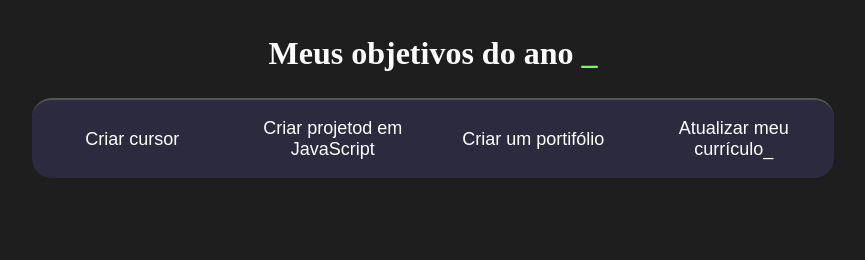
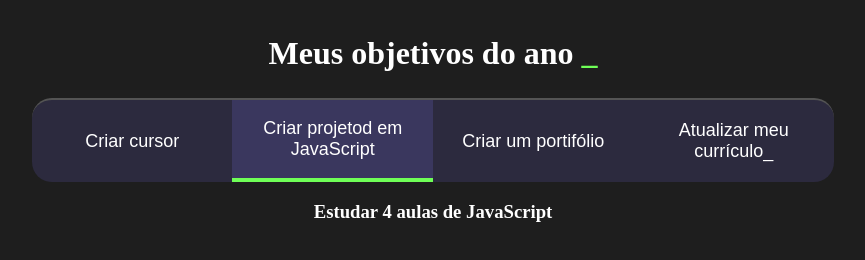
Before and after one commit to Beabenhossi/3F_2024--Benhossi, a plain HTML site: page index.html in a window 1280 px wide. Both pictures are taken after a click on the button "Criar projetod em JavaScript". Shown: the whole page, without its empty margins (207-1072 px from the left). Drawn offline with Linux system fonts and the light colour scheme.

Commit message:
Aula 10/05

```diff
--- a/index.html
+++ b/index.html
@@ -16,6 +16,11 @@
             <button class="botao">Criar um portifólio</button>
             <button class="botao">Atualizar meu currículo_</button>
         </div>
+        <div class="abas-textos">
+            <div class="aba-conteudo">
+                <h3 class="aba-conteudo-titulo-principal">Estudar 4 aulas de JavaScript</h3>
+            </div>
+        </div>
     </section>
             <script src="main.js"></script>
 </body>
--- a/main.js
+++ b/main.js
@@ -2,6 +2,9 @@ const botoes = document.querySelectorAll(".botao");
 
 for (let i = 0; i < botoes.length; i++){
     botoes [i].onclick = function(){
-
+        for (let j = 0; j < botoes.length; j++ ){
+            botoes[j].classList.remove("ativo")
+        }
+        botoes[i].classList.add("ativo")
     }
 }
--- a/style.css
+++ b/style.css
@@ -42,6 +42,11 @@ span{
     border-left: 2px solid var (var(--botao-ativo));
     border-right: 2px solid var (var(--botao-ativo));
 }
+.ativo{
+    background-color: var(--botao-ativo);
+    border-bottom: 4px solid var(--verde);
+}
+
 .botoes {
     display: block;
 
```
